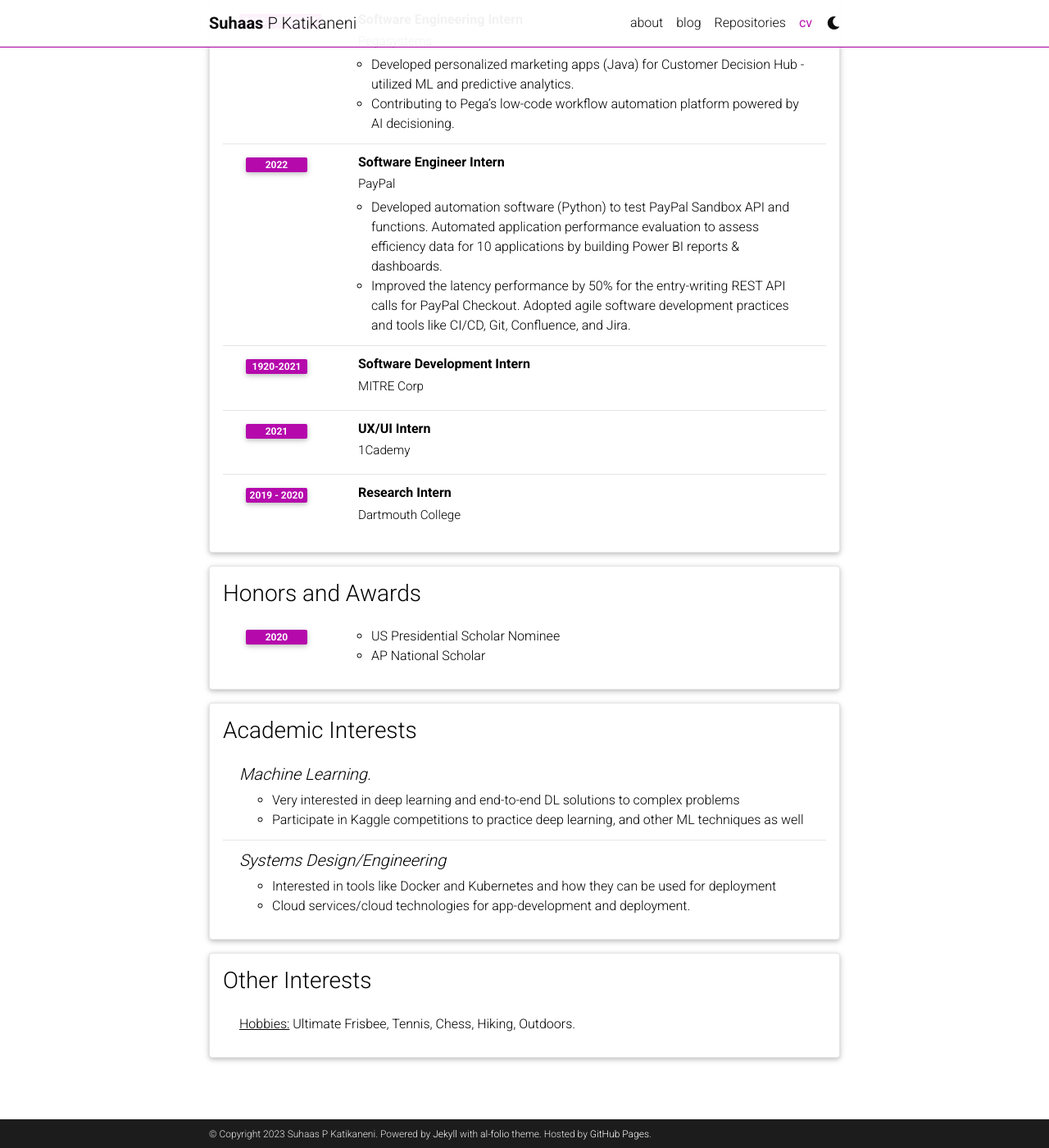
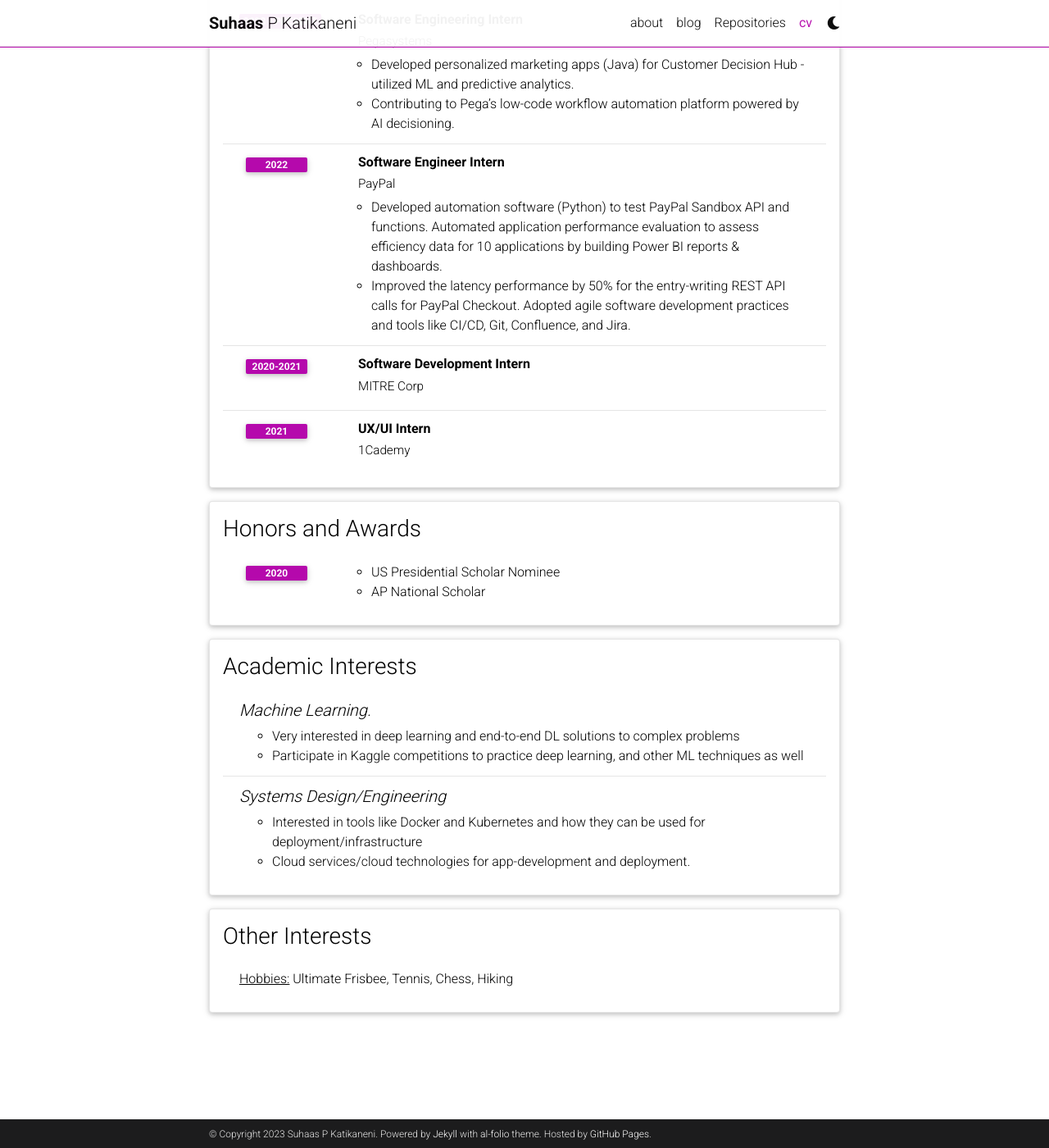
Before and after one commit to spknash/spknash.github.io, a Jekyll site: the page built from _pages/cv.md, in a window 1280 px wide and 1400 px high, scrolled down 673 px. Shown: the whole window at 82% size. Built offline with Jekyll 4.4.1, drawn with Linux system fonts in a browser that asks for light colours; comment, search, counter and statistics services are not loaded; a style sheet for code colours, icons or effects is not loaded.

Commit message:
small updates

```diff
--- a/_config.yml
+++ b/_config.yml
@@ -122,7 +122,7 @@ bing_site_verification:  # out your bing-site-verification ID (Bing Webmaster)
 # Blog
 # -----------------------------------------------------------------------------
 
-blog_name: Name tbd # blog_name will be displayed in your blog page
+blog_name: The Muse # blog_name will be displayed in your blog page
 blog_nav_title: blog # your blog must have a title for it to be displayed in the nav bar
 blog_description:
 permalink: /blog/:year/:title/
--- a/_data/cv.yml
+++ b/_data/cv.yml
@@ -39,16 +39,13 @@
 
     - title: Software Development Intern
       institution: MITRE Corp
-      year: 1920-2021
+      year: 2020-2021
 
     - title: UX/UI Intern
       institution: 1Cademy
       year: 2021
       description:
 
-    - title: Research Intern
-      institution: Dartmouth College
-      year: 2019 - 2020
 
 
 - title: Honors and Awards
@@ -69,10 +66,10 @@
         - Participate in Kaggle competitions to practice deep learning, and other ML techniques as well
     - title: Systems Design/Engineering
       items:
-        - Interested in tools like Docker and Kubernetes and how they can be used for deployment
+        - Interested in tools like Docker and Kubernetes and how they can be used for deployment/infrastructure
         - Cloud services/cloud technologies for app-development and deployment.
 
 - title: Other Interests
   type: list
   contents:
-    - <u>Hobbies:</u> Ultimate Frisbee, Tennis, Chess, Hiking, Outdoors.
+    - <u>Hobbies:</u> Ultimate Frisbee, Tennis, Chess, Hiking
```
Also changed, not shown: _pages/cv.md (+1 -1 lines), 1 other file.
